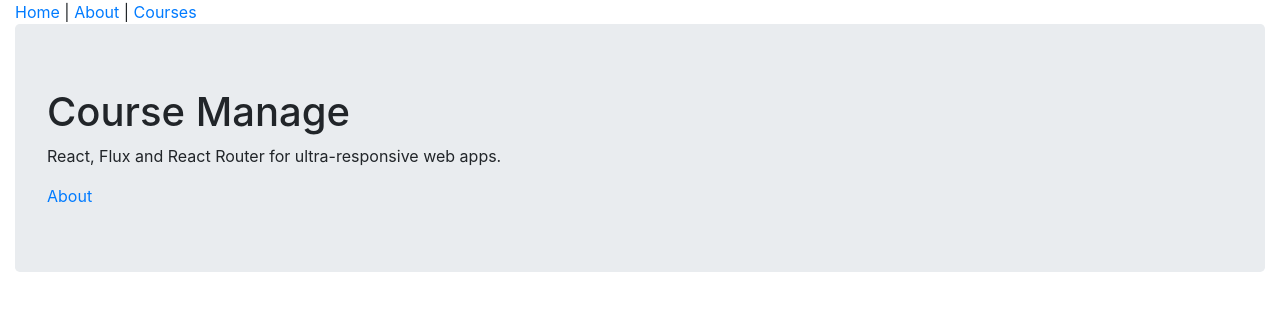
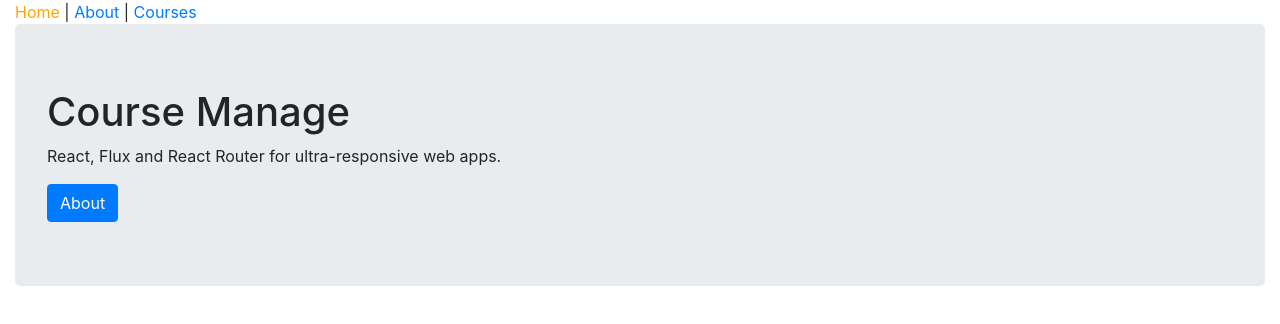
Before and after one commit to HyoukSunKwon/Course-Management-with-React-and-Flux, a React (Create React App) app: page / in a window 1280 px wide. Shown: the top 324 px of the page. Built offline with nearby package versions, Linux system fonts and the light colour scheme; no server answers.

Commit message:
React Router - Links, NavLinks, 404, Redirects

```diff
--- a/src/components/App.js
+++ b/src/components/App.js
@@ -1,23 +1,26 @@
-import React from 'react';
-import HomePage from './HomePage';
-import AboutPage from './AboutPage';
-import Header from './common/Header';
-import CoursesPage from './CoursesPage';
+import React from "react";
+import HomePage from "./HomePage";
+import AboutPage from "./AboutPage";
+import Header from "./common/Header";
+import CoursesPage from "./CoursesPage";
+import { Redirect, Route, Switch } from "react-router-dom";
+import NotFoundPage from "./NotFoundPage";
+import ManageCoursePage from "./ManageCoursePage";
 
-function App(){
-    function getPage() {
-        const route = window.location.pathname;
-        if(route === "/courses") return <CoursesPage />;
-        if(route === "/about") return <AboutPage />;
-
-        return <HomePage />;
-    }
-    return(
+function App() {
+  return (
     <div className="container-fluid">
-        <Header />
-        { getPage() }
+      <Header />
+      <Switch>
+        <Route path="/" exact component={HomePage} />
+        <Route path="/courses" component={CoursesPage} />
+        <Route path="/about" component={AboutPage} />
+        <Route path="/course/:slug" component={ManageCoursePage} />
+        <Redirect from="/about-page" to="about" />
+        <Route component={NotFoundPage} />
+      </Switch>
     </div>
-    );
+  );
 }
 
 export default App;
--- a/src/components/CourseList.js
+++ b/src/components/CourseList.js
@@ -4,7 +4,7 @@
 const renderRow = (course) => {
   return (
     <tr key={course.id}>
-      <td> {course.title} </td>
+      <td>{course.title}</td>
       <td> {course.authorId} </td>
       <td> {course.category} </td>
     </tr>
@@ -21,12 +21,12 @@
           <th>Category</th>
         </tr>
       </thead>
-      <tbody>{courses.map(renderRow)}</tbody>
+      <tbody>{props.courses.map(renderRow)}</tbody>
     </table>
   );
 }
 
-CourseList.proptypes = {
+CourseList.propTypes = {
   courses: PropTypes.arrayOf(
     PropTypes.shape({
       id: PropTypes.number.isRequired,
--- a/src/components/CoursesPage.js
+++ b/src/components/CoursesPage.js
@@ -1,15 +1,6 @@
 import React, { useState, useEffect } from "react";
 import { getCourses } from "../api/courseApi";
-
-const renderRow = (course) => {
-  return (
-    <tr key={course.id}>
-      <td> {course.title} </td>
-      <td> {course.authorId} </td>
-      <td> {course.category} </td>
-    </tr>
-  );
-};
+import CourseList from "./CourseList";
 
 function CoursesPage() {
   const [courses, setCourses] = useState([]);
@@ -21,16 +12,7 @@
   return (
     <div>
       <h2> Courses</h2>
-      <table className="table">
-        <thead>
-          <tr>
-            <th>Title</th>
-            <th>Authour ID</th>
-            <th>Category</th>
-          </tr>
-        </thead>
-        <tbody>{courses.map(renderRow)}</tbody>
-      </table>
+      <CourseList />
     </div>
   );
 }
--- a/src/components/HomePage.js
+++ b/src/components/HomePage.js
@@ -1,13 +1,16 @@
-import React from 'react';
+import React from "react";
+import { Link } from "react-router-dom";
 
-function HomePage(){
-    return (
+function HomePage() {
+  return (
     <div className="jumbotron">
-        <h1> Course Manage</h1>
-        <p> React, Flux and React Router for ultra-responsive web apps.</p>
-        <a href="/about">About</a>
+      <h1> Course Manage</h1>
+      <p> React, Flux and React Router for ultra-responsive web apps.</p>
+      <Link to="/about" className="btn btn-primary">
+        About
+      </Link>
     </div>
-    );
+  );
 }
 
 export default HomePage;
--- /dev/null
+++ b/src/components/NotFoundPage.js
@@ -0,0 +1,18 @@
+import React from "react";
+import { Link } from "react-router-dom";
+
+function NotFoundPage() {
+  return (
+    <div>
+      <h2> Page Not Found </h2>
+      <p>
+        <Link to="/" className="btn btn-primary">
+          {" "}
+          Back to Home
+        </Link>
+      </p>
+    </div>
+  );
+}
+
+export default NotFoundPage;
--- a/src/components/common/Header.js
+++ b/src/components/common/Header.js
@@ -1,11 +1,23 @@
-import React from 'react';
+import React from "react";
+import { NavLink } from "react-router-dom";
 
-function Header(){
-    return(
-        <nav>
-            <a href="/">Home</a> | <a href="/about"> About</a> | <a href="/courses"> Courses </a>
-        </nav>
-    );
+function Header() {
+  const activeStyle = { color: "orange" };
+  return (
+    <nav>
+      <NavLink activeStyle={activeStyle} to="/" exact>
+        Home
+      </NavLink>
+      {" | "}
+      <NavLink activeStyle={activeStyle} to="/about">
+        About
+      </NavLink>
+      {" | "}
+      <NavLink activeStyle={activeStyle} to="/courses">
+        Courses
+      </NavLink>
+    </nav>
+  );
 }
 
 export default Header;
--- a/src/index.js
+++ b/src/index.js
@@ -1,6 +1,12 @@
 import "bootstrap/dist/css/bootstrap.min.css";
-import React from 'react';
+import React from "react";
 import { render } from "react-dom";
-import App from './components/App';
+import App from "./components/App";
+import { BrowserRouter as Router } from "react-router-dom";
 
-render( <App />, document.getElementById("root") );
+render(
+  <Router>
+    <App />
+  </Router>,
+  document.getElementById("root")
+);
```
Also changed, not shown: src/components/ManageCoursePage.js (added).
